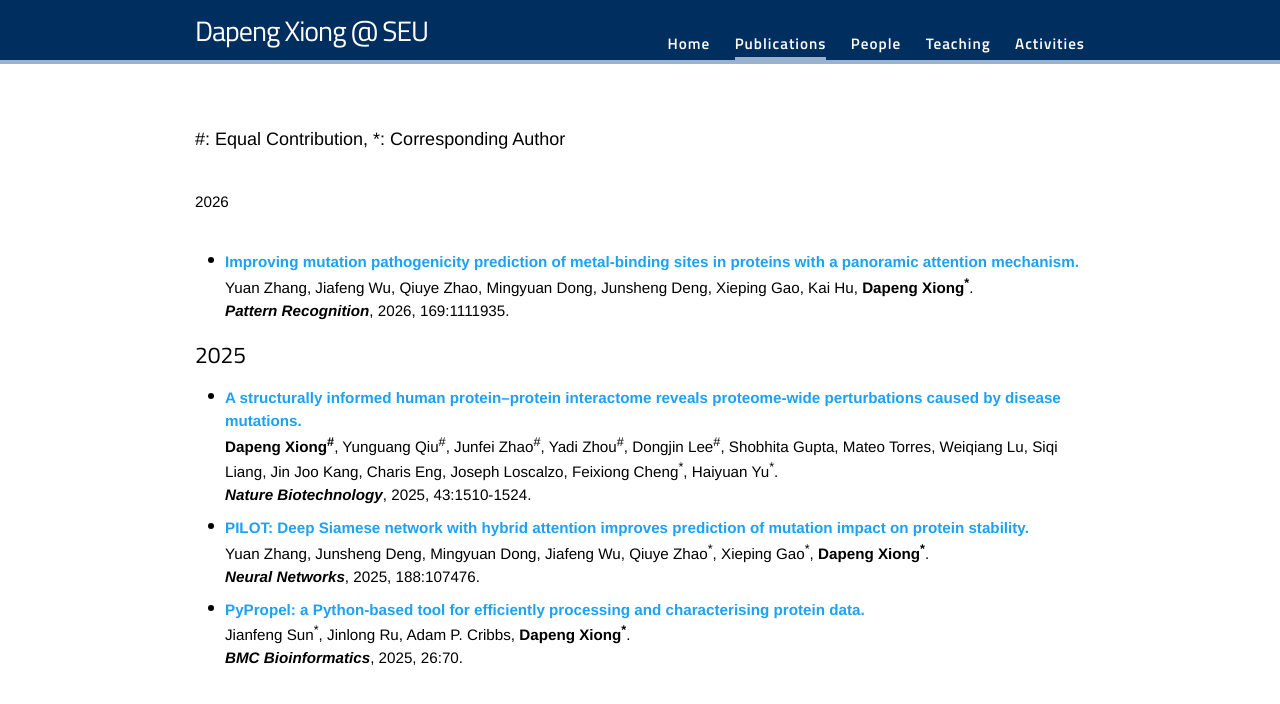
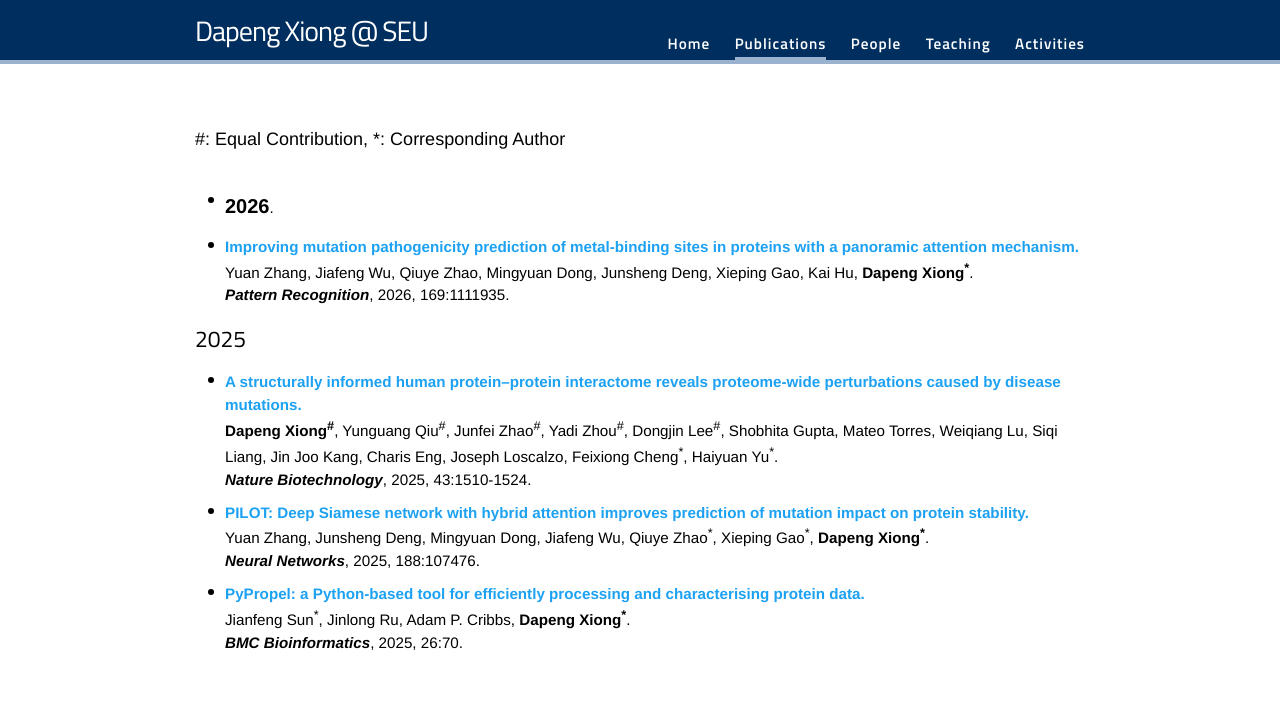
Before and after one commit to dapeng-xiong/dapeng-xiong.github.io, a Jekyll site: the page built from Publications.md, in a window 1280 px wide. Shown: the top 704 px of the page. Built offline with Jekyll 4.4.1, drawn with Linux system fonts in a browser that asks for light colours; nearby versions of some CDN libraries; some web fonts are replaced.

Commit message:
Update Publications.md

```diff
--- a/Publications.md
+++ b/Publications.md
@@ -9,13 +9,16 @@ active: Publications
 
 <text style="font-size: 18px;">#: Equal Contribution, *: Corresponding Author</text><br />
 
-<text class='text_title'>2026</text><br />
+<ul class='utlist'>
+  <li>
+    <text class='text_bold' style='font-size: 20px;'>2026</text>.
+  </li>
+</ul>
 
 <ul class='utlist'>
   <li>
     <text class='text_title'>Improving mutation pathogenicity prediction of metal-binding sites in proteins with a panoramic attention mechanism.</text><br />
-    Yuan Zhang, Jiafeng Wu, Qiuye Zhao, Mingyuan Dong, Junsheng Deng, Xieping Gao, Kai Hu, <text class='text_bold'>Dapeng Xiong<sup>*</sup></text>.
-    <br />
+    Yuan Zhang, Jiafeng Wu, Qiuye Zhao, Mingyuan Dong, Junsheng Deng, Xieping Gao, Kai Hu, <text class='text_bold'>Dapeng Xiong<sup>*</sup></text>.<br />
    <text class='text_bold'><i>Pattern Recognition</i></text>, 2026, 169:1111935.
   </li>
 </ul>
```
